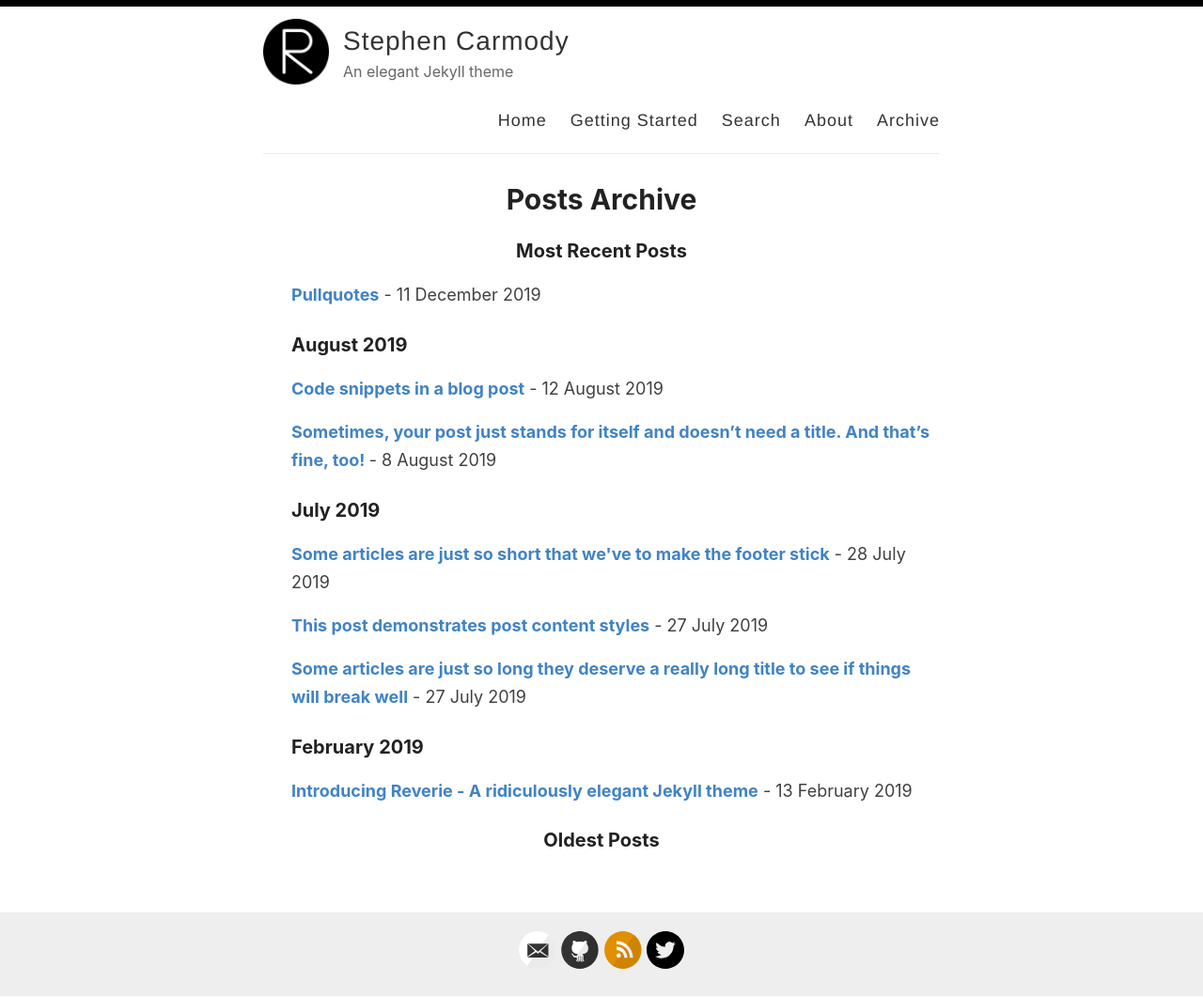
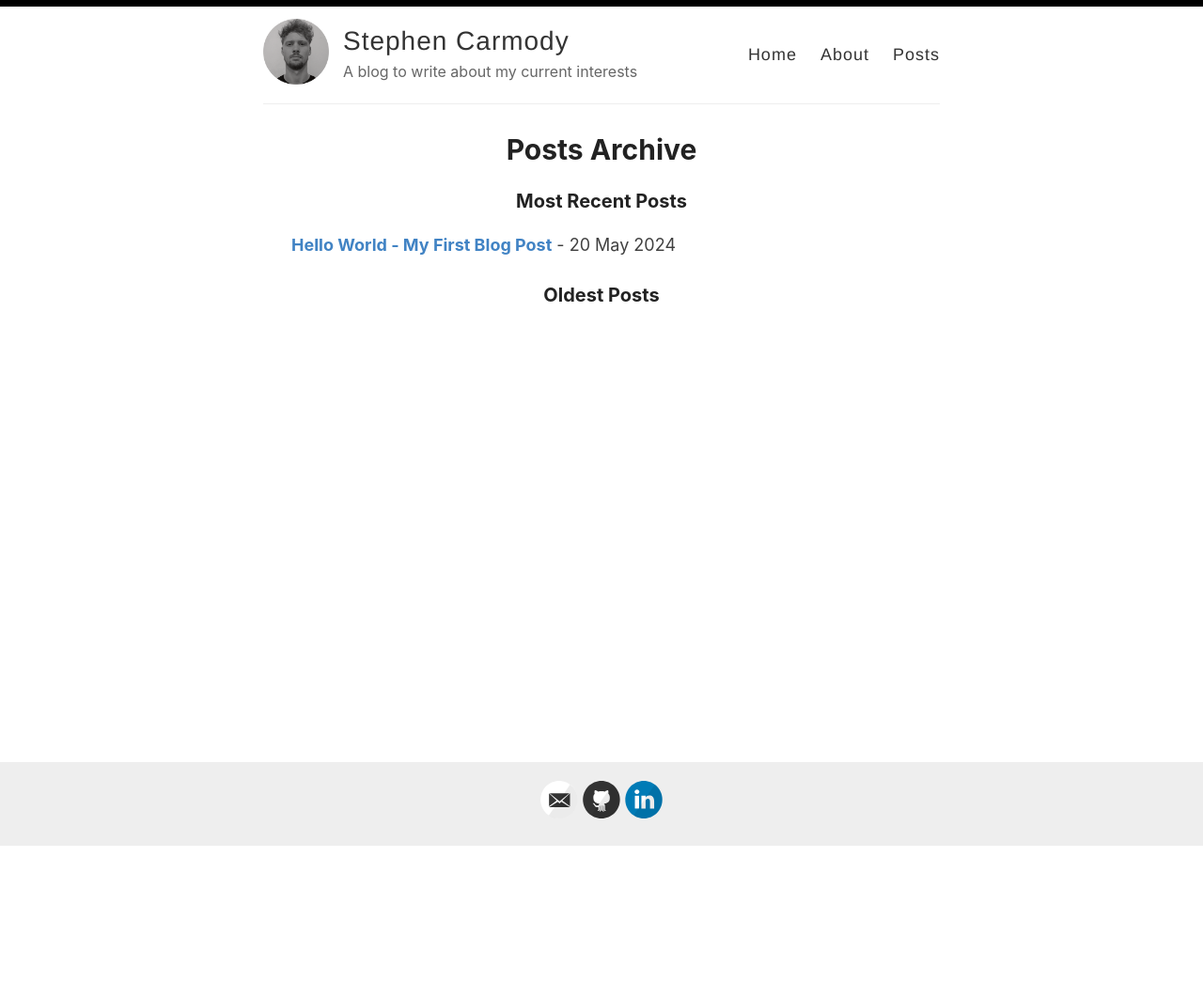
Before and after one commit to stephenCarmody/stephenCarmody.github.io, a Jekyll site: the page built from _pages/archive.md, in a window 1280 px wide. Shown: the whole page at 94% size. Built offline with Jekyll 4.4.1, drawn with Linux system fonts in a browser that asks for light colours; after the commit the page ends 901 px from its top, so only the background shows below that; some of the changed lines change nothing that is shown.

Commit message:
chore: clean up theme

````diff
--- a/_config.yml
+++ b/_config.yml
@@ -9,10 +9,10 @@ name: Stephen Carmody
 author: Stephen Carmody
 
 # Short bio or description (displayed in the header)
-description: An elegant Jekyll theme
+description: A blog to write about my current interests
 
 # URL of your avatar or profile pic (you could use your GitHub profile pic)
-avatar: /images/reverie.png
+avatar: /images/profile.png
 
 #
 # Flags below are optional
@@ -24,12 +24,12 @@ footer-links:
   email: stephen.m.carmody@gmail.com
   facebook:
   flickr:
-  github: n/a
+  github: stephenCarmody
   instagram:
-  linkedin:
+  linkedin: stephencarmody
   pinterest:
-  rss: rss
-  twitter: n/a
+  rss:
+  twitter:
   stackoverflow:
   youtube: # channel/<your_long_string> or user/<user-name>
   googleplus: # anything in your profile username that comes after plus.google.com/
@@ -41,7 +41,7 @@ footer-links:
 disqus:
 
 # Enter your Google Analytics web tracking code (e.g. UA-2110908-2) to activate tracking
-google_analytics: UA-43339302-11
+google_analytics: na
 
 # For newer "GA4" analytics, use the following instead of the "UA" entry above
 #google_analytics_ga4: G-GABC1DEFG
@@ -55,7 +55,7 @@ enforce_ssl: https://stephencarmody.github.io/
 # (http://yourusername.github.io/repository-name)
 # and NOT your User repository (http://yourusername.github.io)
 # then add in the baseurl here, like this: "/repository-name"
-baseurl: "https://stephencarmody.github.io/stephenCarmody.github.io "
+baseurl: "/stephenCarmody.github.io"
 
 #
 # !! You don't need to change any of the configuration flags below !!
--- a/_layouts/default.html
+++ b/_layouts/default.html
@@ -29,10 +29,8 @@
 
             <nav>
               <a href="{{ site.baseurl }}/">Home</a>
-              <a href="{{ site.baseurl }}/getting-started">Getting Started</a>
-              <a href="{{ site.baseurl }}/search">Search</a>
               <a href="{{ site.baseurl }}/about">About</a>
-              <a href="{{ site.baseurl }}/archive">Archive</a>
+              <a href="{{ site.baseurl }}/archive">Posts</a>
             </nav>
           </header>
         </div>
--- a/_pages/about.md
+++ b/_pages/about.md
@@ -4,26 +4,9 @@ title: About
 permalink: /about/
 ---
 
-[Reverie](https://github.com/amitmerchant1990/reverie) is a Jekyll theme which is simple and opinionated. It's actually a fork of [jekyll-now](https://github.com/barryclark/jekyll-now) with some additional features and personal touches which I've implemented to suit my needs for [my blog](https://www.amitmerchant.com).
+This is my personal blog to write about Machine Learning Engineering and AI topics
 
-This is a plug-and-play Jekyll theme which you can use on GitHub Pages without even setting up a local environment.
 
-## Features
+## Work
 
-- Command-line free fork-first workflow, using GitHub.com to create, customize and post to your blog
-- Fully responsive and mobile optimized base theme
-- Sass/Coffeescript support using Jekyll 2.0
-- Free hosting on your GitHub Pages user site
-- All the SEO goodies comes in-built
-- Markdown blogging
-- Syntax highlighting using Pygments
-    - [Dracula syntax theme](https://draculatheme.com/) included
-- Disqus commenting
-- Google Analytics integration
-- Fuzzy search across blog posts
-- Pagination of posts works out-of-the-box.
-- Categorize posts out-of-the box
-- RSS Feed
-- In-built sitemap
-
-Learn more about it [here](https://github.com/amitmerchant1990/reverie) on how to get started.
+- Currnetly I work at Glovo in Barcelona Spain, build their Machine Learning Platform and Feature store Platform
--- a/_pages/getting-started.md
+++ /dev/null
@@ -1,51 +0,0 @@
----
-layout: page
-title: Getting started with Reverie
-permalink: /getting-started/
----
-
-### Step 1) Fork Reverie to your User Repository
-
-Fork [this repository](https://github.com/amitmerchant1990/reverie), then rename the repository to `yourgithubusername.github.io`.
-
-Alternatively, you can use [Use this template](https://github.com/amitmerchant1990/reverie/generate) button if you want to create a repository with a clean commit history which will use Reverie as a template.
-
-Your Jekyll blog will often be viewable immediately at <https://yourgithubusername.github.io> (if it's not, you can often force it to build by completing step 2)
-
-### Step 2) Customize and view your site
-
-Enter your site name, description, avatar and many other options by editing the `_config.yml` file. You can easily turn on Google Analytics tracking, Disqus commenting and social icons here.
-
-Making a change to `_config.yml` (or any file in your repository) will force GitHub Pages to rebuild your site with jekyll. Your rebuilt site will be viewable a few seconds later at <https://yourgithubusername.github.io> - if not, give it ten minutes as GitHub suggests and it'll appear soon.
-
-### Step 3) Publish your first blog post
-
-Create a new file called `/_posts/2019-2-13-Hello-World.md` to publish your first blog post. That's all you need to do to publish your first blog post! This [Markdown Cheatsheet](https://github.com/adam-p/markdown-here/wiki/Markdown-Cheatsheet) might come in handy while writing the posts.
-
-> You can add additional posts in the browser on GitHub.com too! Just hit the <kbd>Create new file</kbd> button in `/_posts/` to create new content. Just make sure to include the [front-matter](http://jekyllrb.com/docs/frontmatter/) block at the top of each new blog post and make sure the post's filename is in this format: year-month-day-title.md
-
-## Using Categories in Reverie
-
-You can categorize your content based on `categories` in Reverie. For this, you just need to add `categories` in front matter like below:
-
-For adding single category:
-
-```md
-categories: JavaScript
-```
-
-For adding multiple categories:
-
-```md
-categories: [PHP, Laravel]
-```
-
-The contegorized content can be shown over this URL: <https://yourgithubusername.github.io/categories/>
-
-## RSS
-
-The generated [RSS feed](https://en.wikipedia.org/wiki/RSS) of your blog can be found at <https://yourgithubusername.github.io/feed>. You can see the example RSS feed over [here](https://www.amitmerchant.com/reverie/feed).
-
-## Sitemap
-
-The generated sitemap of your blog can be found at <https://yourgithubusername.github.io/sitemap>. You can see the example sitemap feed over [here](https://www.amitmerchant.com/reverie/sitemap).
--- a/_posts/2019-02-13-introducing-reverie-jekyll-theme.md
+++ /dev/null
@@ -1,85 +0,0 @@
----
-layout: post
-title: Introducing Reverie - A ridiculously elegant Jekyll theme
-categories: [Miscellaneous, Jekyll]
----
-
-[Reverie](https://github.com/amitmerchant1990/reverie) is a [Jekyll](https://jekyllrb.com/)-powered theme which is simple and opinionated. It's actually a fork of [jekyll-now](https://github.com/barryclark/jekyll-now) with some additional features and personal touches which I've implemented to suit my needs for my blog.
-
-This is a plug-and-play Jekyll theme which you can use on GitHub Pages without even setting up a local environment.
-
-![](/images/reverie-demo.png)
-
-## Features overview
-
-- Command-line free fork-first workflow, using GitHub.com to create, customize and post to your blog
-- Fully responsive and mobile optimized base theme
-- Sass/Coffeescript support using Jekyll 2.0
-- Free hosting on your GitHub Pages user site
-- All the SEO goodies comes in-built
-- Markdown blogging
-- Syntax highlighting using Pygments
-    - [Dracula syntax theme](https://draculatheme.com/) included
-- Disqus commenting
-- Google Analytics integration
-- Fuzzy search across blog posts
-- Pagination of posts works out-of-the-box.
-- Categorize posts out-of-the box
-- RSS Feed
-- In-built sitemap
-
-<div style="text-align: center;">
- <script async type="text/javascript" src="//cdn.carbonads.com/carbon.js?serve=CE7D6KJY&placement=wwwamitmerchantcom" id="_carbonads_js"></script>
-</div>
-
-## Using Reverie on GitHub Pages
-
-### Step 1) Fork Reverie to your User Repository
-
-Fork [this repository](https://github.com/amitmerchant1990/reverie), then rename the repository to `yourgithubusername.github.io`.
-
-Alternatively, you can use [Use this template](https://github.com/amitmerchant1990/reverie/generate) button if you want to create a repository with a clean commit history which will use Reverie as a template.
-
-Your Jekyll blog will often be viewable immediately at <https://yourgithubusername.github.io> (if it's not, you can often force it to build by completing step 2)
-
-### Step 2) Customize and view your site
-
-Enter your site name, description, avatar and many other options by editing the `_config.yml` file. You can easily turn on Google Analytics tracking, Disqus commenting and social icons here.
-
-Making a change to `_config.yml` (or any file in your repository) will force GitHub Pages to rebuild your site with jekyll. Your rebuilt site will be viewable a few seconds later at <https://yourgithubusername.github.io> - if not, give it ten minutes as GitHub suggests and it'll appear soon.
-
-### Step 3) Publish your first blog post
-
-Create a new file called `/_posts/2019-2-13-Hello-World.md` to publish your first blog post. That's all you need to do to publish your first blog post! This [Markdown Cheatsheet](https://github.com/adam-p/markdown-here/wiki/Markdown-Cheatsheet) might come in handy while writing the posts.
-
-> You can add additional posts in the browser on GitHub.com too! Just hit the <kbd>Create new file</kbd> button in `/_posts/` to create new content. Just make sure to include the [front-matter](http://jekyllrb.com/docs/frontmatter/) block at the top of each new blog post and make sure the post's filename is in this format: year-month-day-title.md
-
-## Using Categories in Reverie
-
-You can categorize your content based on `categories` in Reverie. For this, you just need to add `categories` in front matter like below:
-
-For adding single category:
-
-```md
-categories: JavaScript
-```
-
-For adding multiple categories:
-
-```md
-categories: [PHP, Laravel]
-```
-
-The contegorized content can be shown over this URL: <https://yourgithubusername.github.io/categories/>
-
-## RSS
-
-The generated [RSS feed](https://en.wikipedia.org/wiki/RSS) of your blog can be found at <https://yourgithubusername.github.io/feed>. You can see the example RSS feed over [here](https://www.amitmerchant.com/reverie/feed).
-
-## Sitemap
-
-The generated sitemap of your blog can be found at <https://yourgithubusername.github.io/sitemap>. You can see the example sitemap feed over [here](https://www.amitmerchant.com/reverie/sitemap).
-
-## License
-
-MIT
--- a/_posts/2019-08-08-no-title-posts.md
+++ /dev/null
@@ -1,6 +0,0 @@
----
-layout: post
-title: ""
-categories: Miscellaneous
----
-Sometimes, your post just stands for itself and doesn't need a title. And that's fine, too!
--- a/_posts/2019-12-11-pullquotes.md
+++ /dev/null
@@ -1,14 +0,0 @@
----
-layout: post
-title:  Pullquotes
-categories: [HTML,Code]
-excerpt: In graphic design, a pull quote (also known as a lift-out pull quote) is a key phrase, quotation, or excerpt that has been pulled from an article and used as a page layout graphic element, serving to entice readers into the article or to highlight a key topic.
----
-
-In graphic design, a pull quote (also known as a lift-out pull quote) is a key phrase, quotation, or excerpt that has been pulled from an article and used as a page layout graphic element, serving to entice readers into the article or to highlight a key topic. {% include pullquote.html quote="It is typically placed in a larger or distinctive typeface and on the same page." %} Pull quotes are often used in magazine and newspaper articles, annual reports, and brochures, as well as on the web. They can add visual interest to text-heavy pages with few images or illustrations.
-
-Placement of a pull quote on a page may be defined in a publication's or website's style guide. Such a typographic device may or may not be aligned with a column on the page. Some designers, for example, choose not to align the quote. In that case, the quotation cuts into two or more columns, as in the example shown. Because the pull quote invites the reader to read about the highlighted material, the pull quote should appear before the text it cites and, generally, fairly close to it.
-
-Pull quotes need not be a verbatim copy of the text being quoted; depending on a publication's house style, pull quotes may be abbreviated for space or paraphrased for clarity, with or without indication.
-
-A disadvantage of pull quotes as a design element is that they can disrupt the reading process of readers invested in reading the text sequentially by drawing attention to ghost fragments out of context. At the other extreme, when pull quotes are used to break up what would otherwise be a formless wall of text, pull quote can serve as visual landmarks to help the reader maintain a sense of sequence and place.
--- a/_posts/2019-7-27-super-long-article.md
+++ /dev/null
@@ -1,11 +0,0 @@
----
-layout: post
-title: Some articles are just so long they deserve a really long title to see if things will break well
-categories: Miscellaneous
----
-
-Lorem ipsum dolor sit amet, consectetur adipiscing elit. Fusce bibendum neque eget nunc mattis eu sollicitudin enim tincidunt. Vestibulum lacus tortor, ultricies id dignissim ac, bibendum in velit. Proin convallis mi ac felis pharetra aliquam. Curabitur dignissim accumsan rutrum. In arcu magna, aliquet vel pretium et, molestie et arcu. Mauris lobortis nulla et felis ullamcorper bibendum. Phasellus et hendrerit mauris. Proin eget nibh a massa vestibulum pretium. Suspendisse eu nisl a ante aliquet bibendum quis a nunc. Praesent varius interdum vehicula. Aenean risus libero, placerat at vestibulum eget, ultricies eu enim. Praesent nulla tortor, malesuada adipiscing adipiscing sollicitudin, adipiscing eget est.
-
-Lorem ipsum dolor sit amet, consectetur adipiscing elit. Fusce bibendum neque eget nunc mattis eu sollicitudin enim tincidunt. Vestibulum lacus tortor, ultricies id dignissim ac, bibendum in velit. Proin convallis mi ac felis pharetra aliquam. Curabitur dignissim accumsan rutrum. In arcu magna, aliquet vel pretium et, molestie et arcu. Mauris lobortis nulla et felis ullamcorper bibendum. Phasellus et hendrerit mauris. Proin eget nibh a massa vestibulum pretium. Suspendisse eu nisl a ante aliquet bibendum quis a nunc. Praesent varius interdum vehicula. Aenean risus libero, placerat at vestibulum eget, ultricies eu enim. Praesent nulla tortor, malesuada adipiscing adipiscing sollicitudin, adipiscing eget est.
-
-Lorem ipsum dolor sit amet, consectetur adipiscing elit. Fusce bibendum neque eget nunc mattis eu sollicitudin enim tincidunt. Vestibulum lacus tortor, ultricies id dignissim ac, bibendum in velit. Proin convallis mi ac felis pharetra aliquam. Curabitur dignissim accumsan rutrum. In arcu magna, aliquet vel pretium et, molestie et arcu. Mauris lobortis nulla et felis ullamcorper bibendum. Phasellus et hendrerit mauris. Proin eget nibh a massa vestibulum pretium. Suspendisse eu nisl a ante aliquet bibendum quis a nunc. Praesent varius interdum vehicula. Aenean risus libero, placerat at vestibulum eget, ultricies eu enim. Praesent nulla tortor, malesuada adipiscing adipiscing sollicitudin, adipiscing eget est.
--- a/_posts/2019-7-27-this-post-demonstrates-post-content-styles.md
+++ /dev/null
@@ -1,95 +0,0 @@
----
-layout: post
-title: This post demonstrates post content styles
-categories: Miscellaneous
----
-
-Lorem ipsum dolor sit amet, consectetur adipiscing elit. Fusce bibendum neque eget nunc mattis eu sollicitudin enim tincidunt. Vestibulum lacus tortor, ultricies id dignissim ac, bibendum in velit. Praesent varius interdum vehicula. Aenean risus libero, placerat at vestibulum eget, ultricies eu enim. Praesent nulla tortor, malesuada adipiscing adipiscing sollicitudin, adipiscing eget est.
-
-## Some great heading (h2)
-
-Proin convallis mi ac felis pharetra aliquam. Curabitur dignissim accumsan rutrum. In arcu magna, aliquet vel pretium et, molestie et arcu.
-
-Mauris lobortis nulla et felis ullamcorper bibendum. Phasellus et hendrerit mauris. Proin eget nibh a massa vestibulum pretium. Suspendisse eu nisl a ante aliquet bibendum quis a nunc. Praesent varius interdum vehicula. Aenean risus libero, placerat at vestibulum eget, ultricies eu enim. Praesent nulla tortor, malesuada adipiscing adipiscing sollicitudin, adipiscing eget est.
-
-## Another great heading (h2)
-
-Lorem ipsum dolor sit amet, consectetur adipiscing elit. Fusce bibendum neque eget nunc mattis eu sollicitudin enim tincidunt. Vestibulum lacus tortor, ultricies id dignissim ac, bibendum in velit.
-
-### Some great subheading (h3)
-
-Proin convallis mi ac felis pharetra aliquam. Curabitur dignissim accumsan rutrum. In arcu magna, aliquet vel pretium et, molestie et arcu. Mauris lobortis nulla et felis ullamcorper bibendum.
-
-Phasellus et hendrerit mauris. Proin eget nibh a massa vestibulum pretium. Suspendisse eu nisl a ante aliquet bibendum quis a nunc.
-
-### Some great subheading (h3)
-
-Praesent varius interdum vehicula. Aenean risus libero, placerat at vestibulum eget, ultricies eu enim. Praesent nulla tortor, malesuada adipiscing adipiscing sollicitudin, adipiscing eget est.
-
-> This quote will change your life. It will reveal the secrets of the universe, and all the wonders of humanity. Don't misuse it.
-
-Lorem ipsum dolor sit amet, consectetur adipiscing elit. Fusce bibendum neque eget nunc mattis eu sollicitudin enim tincidunt.
-
-### Some great subheading (h3)
-
-Vestibulum lacus tortor, ultricies id dignissim ac, bibendum in velit. Proin convallis mi ac felis pharetra aliquam. Curabitur dignissim accumsan rutrum.
-
-```html
-<html>
-  <head>
-  </head>
-  <body>
-    <p>Hello, World!</p>
-  </body>
-</html>
-```
-
-
-In arcu magna, aliquet vel pretium et, molestie et arcu. Mauris lobortis nulla et felis ullamcorper bibendum. Phasellus et hendrerit mauris.
-
-#### You might want a sub-subheading (h4)
-
-In arcu magna, aliquet vel pretium et, molestie et arcu. Mauris lobortis nulla et felis ullamcorper bibendum. Phasellus et hendrerit mauris.
-
-In arcu magna, aliquet vel pretium et, molestie et arcu. Mauris lobortis nulla et felis ullamcorper bibendum. Phasellus et hendrerit mauris.
-
-#### But it's probably overkill (h4)
-
-In arcu magna, aliquet vel pretium et, molestie et arcu. Mauris lobortis nulla et felis ullamcorper bibendum. Phasellus et hendrerit mauris.
-
-### Oh hai, an unordered list!!
-
-In arcu magna, aliquet vel pretium et, molestie et arcu. Mauris lobortis nulla et felis ullamcorper bibendum. Phasellus et hendrerit mauris.
-
-- First item, yo
-- Second item, dawg
-- Third item, what what?!
-- Fourth item, fo sheezy my neezy
-
-### Oh hai, an ordered list!!
-
-In arcu magna, aliquet vel pretium et, molestie et arcu. Mauris lobortis nulla et felis ullamcorper bibendum. Phasellus et hendrerit mauris.
-
-1. First item, yo
-2. Second item, dawg
-3. Third item, what what?!
-4. Fourth item, fo sheezy my neezy
-
-
-
-## Headings are cool! (h2)
-
-Proin eget nibh a massa vestibulum pretium. Suspendisse eu nisl a ante aliquet bibendum quis a nunc. Praesent varius interdum vehicula. Aenean risus libero, placerat at vestibulum eget, ultricies eu enim. Praesent nulla tortor, malesuada adipiscing adipiscing sollicitudin, adipiscing eget est.
-
-Praesent nulla tortor, malesuada adipiscing adipiscing sollicitudin, adipiscing eget est.
-
-Proin eget nibh a massa vestibulum pretium. Suspendisse eu nisl a ante aliquet bibendum quis a nunc.
-
-### Tables
-
-|Title 1               | Title 2               | Title 3               | Title 4              |
-|--------------------- | --------------------- | --------------------- | ---------------------|
-|lorem                 | lorem ipsum           | lorem ipsum dolor     | lorem ipsum dolor sit|
-|lorem ipsum dolor sit | lorem ipsum dolor sit | lorem ipsum dolor sit | lorem ipsum dolor sit|
-|lorem ipsum dolor sit | lorem ipsum dolor sit | lorem ipsum dolor sit | lorem ipsum dolor sit|
-|lorem ipsum dolor sit | lorem ipsum dolor sit | lorem ipsum dolor sit | lorem ipsum dolor sit|
--- a/_posts/2019-7-28-super-short-article.md
+++ /dev/null
@@ -1,7 +0,0 @@
----
-layout: post
-title: Some articles are just so short that we've to make the footer stick
-categories: Miscellaneous
----
-
-Lorem ipsum dolor sit amet, consectetur adipisicing elit, sed do eiusmod tempor incididunt ut labore et dolore magna aliqua. Ut enim ad minim veniam, quis nostrud exercitation ullamco laboris nisi ut aliquip ex ea commodo consequat. Duis aute irure dolor in reprehenderit in voluptate velit esse cillum dolore eu fugiat nulla pariatur. Excepteur sint occaecat cupidatat non proident, sunt in culpa qui officia deserunt mollit anim id est laborum.
--- a/_posts/2019-8-12-code-snippets.md
+++ /dev/null
@@ -1,42 +0,0 @@
----
-layout: post
-title:  Code snippets in a blog post
-categories: [HTML,Code]
----
-
-This post demonstrate the use of code snippets in the theme. The code snippets are powered by [Pygments](http://pygments.org/) and the code theme that is been used in Reverie is called [Dracula](https://draculatheme.com/).
-
-This is a raw snippet:
-
-```
-hello world
-123
-This is a text snippet
-```
-
-This is a PHP snippet:
-
-```php
-<?php
-    echo 'Hello, World!';
-?>
-```
-
-This is a JavaScript snippet:
-
-```js
-const add = (a, b) => a + b
-const minus = (a, b) => a - b
-
-console.log(add(100,200))  // 300
-console.log(minus(100,200))  // -100
-```
-
-This is a Python snippet:
-
-```python
-def say_hello():
-    print("hello world!")
-
-say_hello()   // "hello world!"
-```
--- /dev/null
+++ b/_posts/2024-05-20-hello-world.md
@@ -0,0 +1,9 @@
+---
+layout: post
+title: Hello World - My First Blog Post
+categories: [Miscellaneous]
+---
+
+## Hello World
+
+My first blog post
````
Also changed, not shown: images/profile.png (added), 1 other file.
